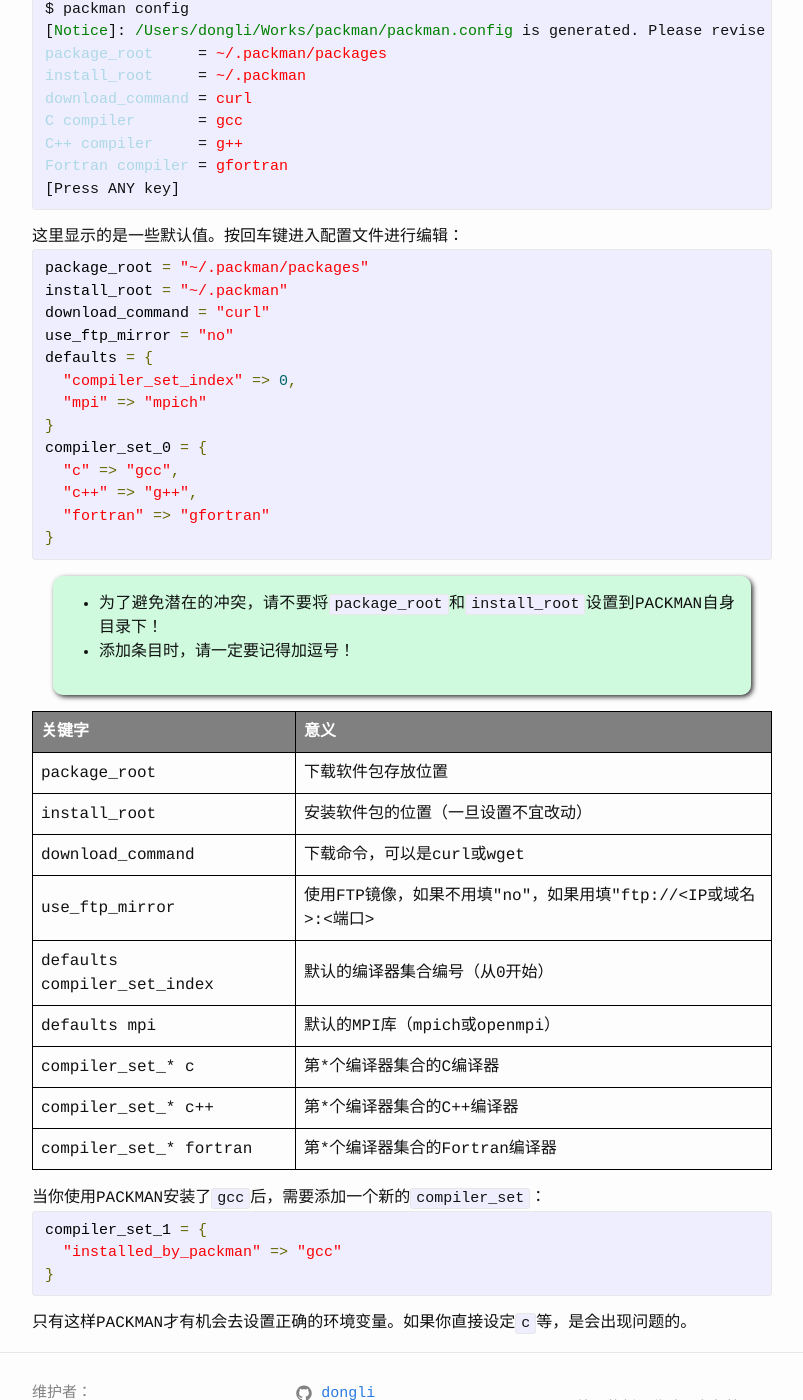
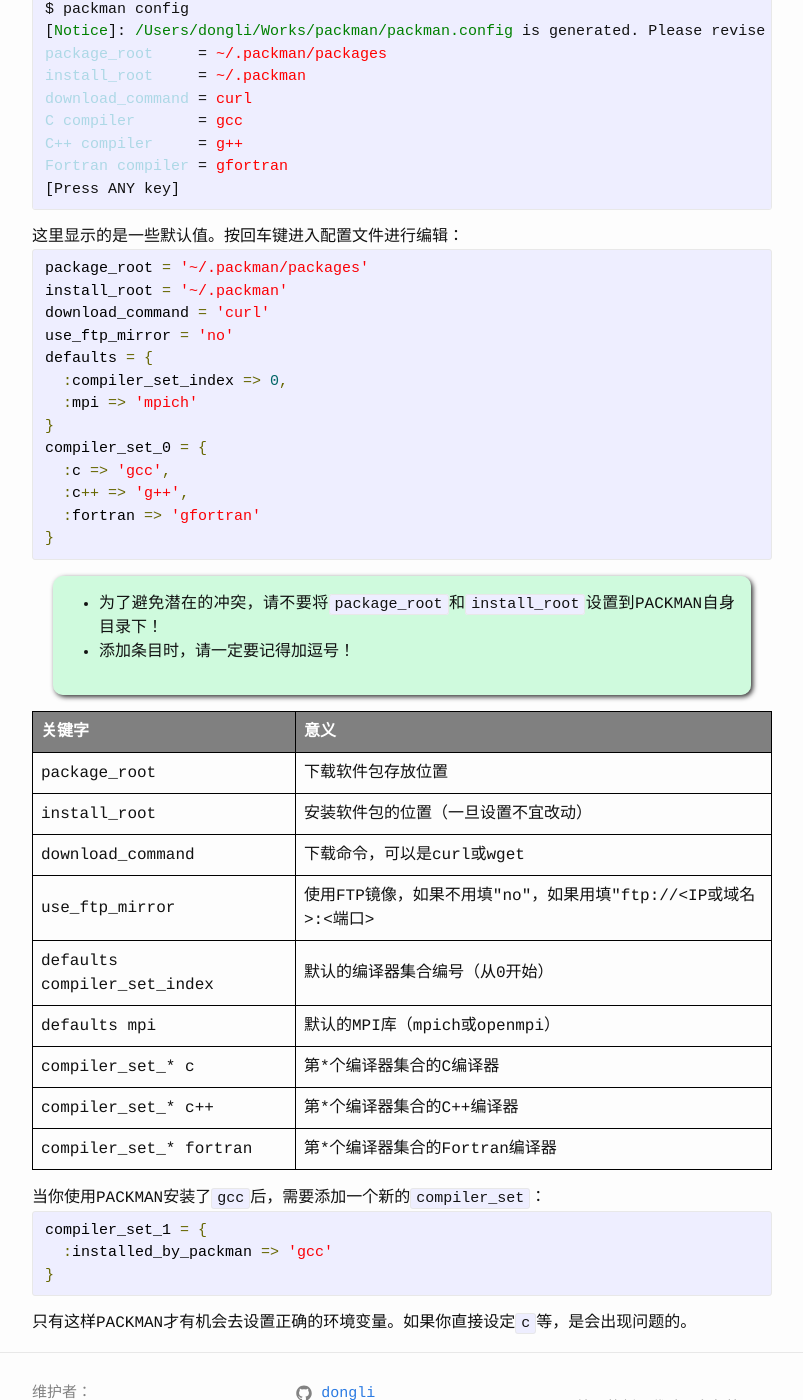
Before and after one commit to dongli/legacy-packman, a Jekyll site: the page built from zh/installation.html, in a window 1280 px wide and 1400 px high, scrolled down 927 px. Shown: the whole window, without its empty margins (238-1041 px from the left). Built offline with Jekyll 4.4.1, drawn with Linux system fonts in a browser that asks for light colours.

```diff
--- a/zh/installation.html
+++ b/zh/installation.html
@@ -50,18 +50,18 @@ $ packman config
 </pre>
     这里显示的是一些默认值。按回车键进入配置文件进行编辑：
 <pre class="prettyprint">
-package_root = "~/.packman/packages"
-install_root = "~/.packman"
-download_command = "curl"
-use_ftp_mirror = "no"
+package_root = '~/.packman/packages'
+install_root = '~/.packman'
+download_command = 'curl'
+use_ftp_mirror = 'no'
 defaults = {
-  "compiler_set_index" => 0,
-  "mpi" => "mpich"
+  :compiler_set_index => 0,
+  :mpi => 'mpich'
 }
 compiler_set_0 = {
-  "c" => "gcc",
-  "c++" => "g++",
-  "fortran" => "gfortran"
+  :c => 'gcc',
+  :c++ => 'g++',
+  :fortran => 'gfortran'
 }
 </pre>
 <div class="notice">
@@ -115,7 +115,7 @@ compiler_set_0 = {
     当你使用PACKMAN安装了<code>gcc</code>后，需要添加一个新的<code>compiler_set</code>：
 <pre class="prettyprint">
 compiler_set_1 = {
-  "installed_by_packman" => "gcc"
+  :installed_by_packman => 'gcc'
 }
 </pre>
     只有这样PACKMAN才有机会去设置正确的环境变量。如果你直接设定<code>c</code>等，是会出现问题的。
```
